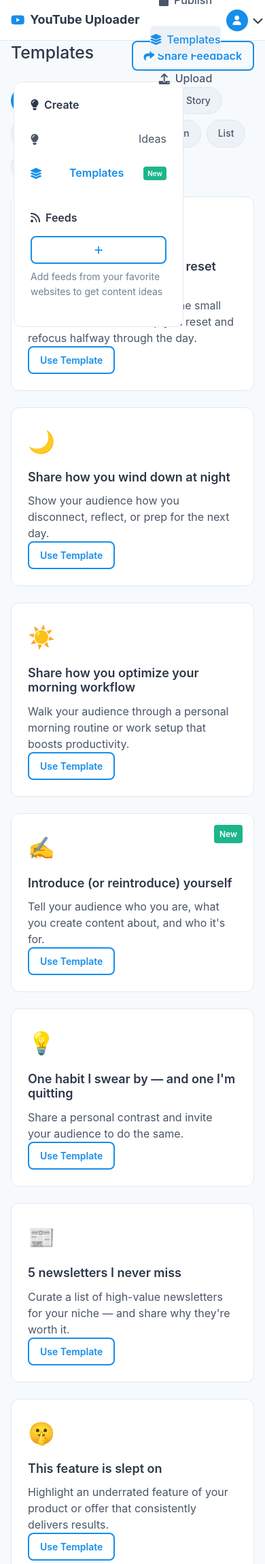
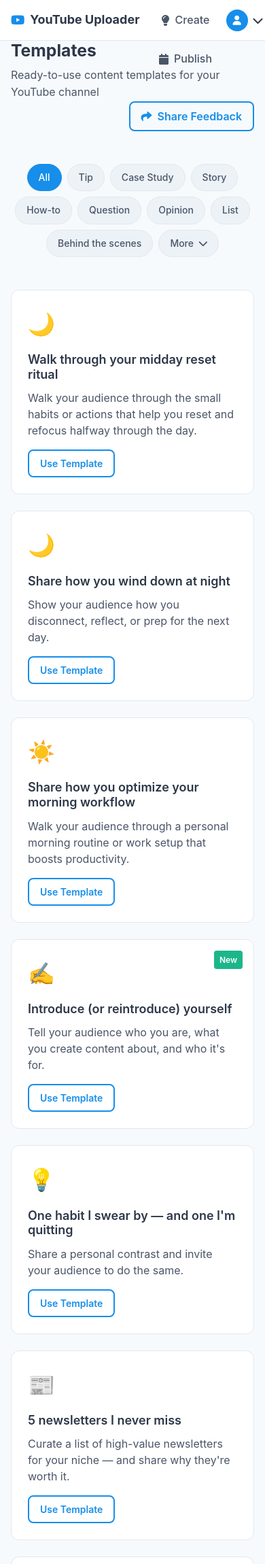
Before and after one commit to kannanspeed/my-youtube, a Flask app: page /templates in a window 390 px wide. Shown: the top 2300 px of the page at 68% size. Run offline with Flask 3, Linux system fonts and the light colour scheme; the visitor is signed in with stand-in values (Sample User, id 1); some libraries are stand-ins or nearby versions.

Commit message:
Add deployment configuration and improve template alignment
- Add GitHub Actions workflow for CI/CD
- Create Docker configuration (Dockerfile, docker-compose.yml)
- Add comprehensive deployment documentation
- Fix template section alignment issues
- Remove upload button from navigation
- Improve responsive design for template cards
- Add environment configuration template
- Update README with multiple deployment options

```diff
--- a/templates/base.html
+++ b/templates/base.html
@@ -687,11 +687,7 @@
             color: var(--buffer-primary);
         }
 
-        .templates-grid {
-            display: grid;
-            grid-template-columns: repeat(auto-fill, minmax(300px, 1fr));
-            gap: 1.5rem;
-        }
+
 
         .template-card {
             background: var(--buffer-bg-primary);
@@ -701,6 +697,8 @@
             cursor: pointer;
             transition: all 0.2s ease;
             position: relative;
+            display: flex;
+            flex-direction: column;
         }
 
         .template-card:hover {
@@ -736,6 +734,11 @@
             border-radius: 4px;
             font-size: 0.75rem;
             font-weight: 600;
+        }
+
+        .template-actions {
+            margin-top: auto;
+            padding-top: 1rem;
         }
 
         /* Publish Page Specific Styles */
@@ -1081,17 +1084,6 @@
         }
 
         /* Templates Page Styles */
-        .templates-sidebar {
-            position: fixed;
-            left: 20px;
-            top: 120px;
-            width: 250px;
-            background: var(--buffer-bg-primary);
-            border: 1px solid var(--buffer-border);
-            border-radius: 12px;
-            padding: 1.5rem;
-            height: fit-content;
-        }
 
         .coming-soon-section {
             border-top: 1px solid var(--buffer-border);
@@ -1228,10 +1220,6 @@
             .publish-actions,
             .templates-actions {
                 justify-content: center;
-            }
-
-            .templates-grid {
-                grid-template-columns: 1fr;
             }
 
             .social-channels {
@@ -1250,17 +1238,14 @@
             </div>
 
             <div class="navbar-nav">
+                <a href="/templates" class="nav-link">
+                    <i class="fas fa-layer-group"></i> Templates
+                </a>
                 <a href="/create" class="nav-link">
                     <i class="fas fa-lightbulb"></i> Create
                 </a>
                 <a href="/publish" class="nav-link">
                     <i class="fas fa-calendar"></i> Publish
-                </a>
-                <a href="/templates" class="nav-link">
-                    <i class="fas fa-layer-group"></i> Templates
-                </a>
-                <a href="/upload" class="nav-link">
-                    <i class="fas fa-upload"></i> Upload
                 </a>
             </div>
 
@@ -1375,17 +1360,14 @@
 
             // Handle different sections
             switch(section) {
-                case 'upload':
-                    window.location.href = '/upload';
+                case 'templates':
+                    window.location.href = '/templates';
                     break;
                 case 'create':
                     showCreateModal();
                     break;
                 case 'publish':
                     showPublishSection();
-                    break;
-                case 'templates':
-                    showTemplatesSection();
                     break;
             }
         }
@@ -1542,7 +1524,7 @@
         // Initialize based on current page
         document.addEventListener('DOMContentLoaded', function() {
             // Show navbar if user is on any authenticated page (logged in)
-            const authenticatedPages = ['/upload', '/publish', '/create', '/templates'];
+            const authenticatedPages = ['/templates', '/publish', '/create'];
             if (authenticatedPages.includes(window.location.pathname)) {
                 showNavbar();
             }
--- a/templates/templates.html
+++ b/templates/templates.html
@@ -4,21 +4,23 @@
 <div id="mainContent">
     <div class="container">
         <!-- Header Section -->
-        <div class="templates-header mb-4">
-            <div class="d-flex justify-content-between align-items-center">
-                <div>
-                    <h2>Templates</h2>
+        <div class="templates-header mb-5">
+            <div class="row align-items-center">
+                <div class="col-md-8">
+                    <h2 class="mb-0" style="color: var(--buffer-text-primary); font-weight: 700;">Templates</h2>
+                    <p class="mb-0 mt-2" style="color: var(--buffer-text-secondary);">Ready-to-use content templates for your YouTube channel</p>
                 </div>
-                <div class="templates-actions">
+                <div class="col-md-4 text-end">
                     <button class="btn btn-outline-primary">
-                        <i class="fas fa-share"></i> Share Feedback
+                        <i class="fas fa-share me-2"></i>Share Feedback
                     </button>
                 </div>
             </div>
         </div>
 
         <!-- Template Categories -->
-        <div class="template-categories mb-4">
+        <div class="template-categories mb-5">
+            <div class="d-flex flex-wrap justify-content-center justify-content-md-start gap-2">
                 <button class="category-btn active" data-category="all">All</button>
                 <button class="category-btn" data-category="tip">Tip</button>
                 <button class="category-btn" data-category="case-study">Case Study</button>
@@ -28,120 +30,142 @@
                 <button class="category-btn" data-category="opinion">Opinion</button>
                 <button class="category-btn" data-category="list">List</button>
                 <button class="category-btn" data-category="behind-scenes">Behind the scenes</button>
-            <button class="category-btn" data-category="more">More <i class="fas fa-chevron-down"></i></button>
+                <button class="category-btn" data-category="more">More <i class="fas fa-chevron-down ms-1"></i></button>
+            </div>
         </div>
 
         <!-- Templates Grid -->
-        <div class="templates-grid">
-            <!-- Row 1 -->
-            <div class="template-card" data-category="how-to">
+        <div class="row g-4">
+            <div class="col-lg-4 col-md-6">
+                <div class="template-card h-100" data-category="how-to">
                     <div class="template-icon">🌙</div>
                     <h4>Walk through your midday reset ritual</h4>
                     <p>Walk your audience through the small habits or actions that help you reset and refocus halfway through the day.</p>
-                <div class="template-actions">
+                    <div class="template-actions mt-auto">
                         <button class="btn btn-outline-primary btn-sm" onclick="useTemplate(this)">Use Template</button>
                     </div>
                 </div>
+            </div>
 
-            <div class="template-card" data-category="story">
+            <div class="col-lg-4 col-md-6">
+                <div class="template-card h-100" data-category="story">
                     <div class="template-icon">🌙</div>
                     <h4>Share how you wind down at night</h4>
                     <p>Show your audience how you disconnect, reflect, or prep for the next day.</p>
-                <div class="template-actions">
+                    <div class="template-actions mt-auto">
                         <button class="btn btn-outline-primary btn-sm" onclick="useTemplate(this)">Use Template</button>
                     </div>
                 </div>
+            </div>
 
-            <div class="template-card" data-category="how-to">
+            <div class="col-lg-4 col-md-6">
+                <div class="template-card h-100" data-category="how-to">
                     <div class="template-icon">☀️</div>
                     <h4>Share how you optimize your morning workflow</h4>
                     <p>Walk your audience through a personal morning routine or work setup that boosts productivity.</p>
-                <div class="template-actions">
+                    <div class="template-actions mt-auto">
                         <button class="btn btn-outline-primary btn-sm" onclick="useTemplate(this)">Use Template</button>
                     </div>
                 </div>
+            </div>
 
-            <div class="template-card" data-category="story">
+            <div class="col-lg-4 col-md-6">
+                <div class="template-card h-100" data-category="story">
                     <div class="template-icon">✍️</div>
                     <h4>Introduce (or reintroduce) yourself</h4>
                     <p>Tell your audience who you are, what you create content about, and who it's for.</p>
                     <div class="template-badge">New</div>
-                <div class="template-actions">
+                    <div class="template-actions mt-auto">
                         <button class="btn btn-outline-primary btn-sm" onclick="useTemplate(this)">Use Template</button>
                     </div>
                 </div>
+            </div>
 
-            <!-- Row 2 -->
-            <div class="template-card" data-category="story">
+            <div class="col-lg-4 col-md-6">
+                <div class="template-card h-100" data-category="story">
                     <div class="template-icon">💡</div>
                     <h4>One habit I swear by — and one I'm quitting</h4>
                     <p>Share a personal contrast and invite your audience to do the same.</p>
-                <div class="template-actions">
+                    <div class="template-actions mt-auto">
                         <button class="btn btn-outline-primary btn-sm" onclick="useTemplate(this)">Use Template</button>
                     </div>
                 </div>
+            </div>
 
-            <div class="template-card" data-category="list">
+            <div class="col-lg-4 col-md-6">
+                <div class="template-card h-100" data-category="list">
                     <div class="template-icon">📰</div>
                     <h4>5 newsletters I never miss</h4>
                     <p>Curate a list of high-value newsletters for your niche — and share why they're worth it.</p>
-                <div class="template-actions">
+                    <div class="template-actions mt-auto">
                         <button class="btn btn-outline-primary btn-sm" onclick="useTemplate(this)">Use Template</button>
                     </div>
                 </div>
+            </div>
 
-            <div class="template-card" data-category="tip">
+            <div class="col-lg-4 col-md-6">
+                <div class="template-card h-100" data-category="tip">
                     <div class="template-icon">🤫</div>
                     <h4>This feature is slept on</h4>
                     <p>Highlight an underrated feature of your product or offer that consistently delivers results.</p>
-                <div class="template-actions">
+                    <div class="template-actions mt-auto">
                         <button class="btn btn-outline-primary btn-sm" onclick="useTemplate(this)">Use Template</button>
                     </div>
                 </div>
+            </div>
 
-            <div class="template-card" data-category="question">
+            <div class="col-lg-4 col-md-6">
+                <div class="template-card h-100" data-category="question">
                     <div class="template-icon">🔥</div>
                     <h4>What's your unpopular opinion about [industry/topic]?</h4>
                     <p>Invite bold responses and challenge the status quo.</p>
-                <div class="template-actions">
+                    <div class="template-actions mt-auto">
                         <button class="btn btn-outline-primary btn-sm" onclick="useTemplate(this)">Use Template</button>
                     </div>
                 </div>
+            </div>
 
-            <!-- Additional Templates -->
-            <div class="template-card" data-category="behind-scenes">
+            <div class="col-lg-4 col-md-6">
+                <div class="template-card h-100" data-category="behind-scenes">
                     <div class="template-icon">🎯</div>
                     <h4>Behind the scenes of my content creation</h4>
                     <p>Show your process, tools, and workspace to build connection with your audience.</p>
-                <div class="template-actions">
+                    <div class="template-actions mt-auto">
                         <button class="btn btn-outline-primary btn-sm" onclick="useTemplate(this)">Use Template</button>
                     </div>
                 </div>
+            </div>
 
-            <div class="template-card" data-category="case-study">
+            <div class="col-lg-4 col-md-6">
+                <div class="template-card h-100" data-category="case-study">
                     <div class="template-icon">📊</div>
                     <h4>My biggest content marketing win</h4>
                     <p>Share a success story and the lessons learned from your content marketing efforts.</p>
-                <div class="template-actions">
+                    <div class="template-actions mt-auto">
                         <button class="btn btn-outline-primary btn-sm" onclick="useTemplate(this)">Use Template</button>
                     </div>
                 </div>
+            </div>
 
-            <div class="template-card" data-category="tip">
+            <div class="col-lg-4 col-md-6">
+                <div class="template-card h-100" data-category="tip">
                     <div class="template-icon">⚡</div>
                     <h4>Quick tip for [specific problem]</h4>
                     <p>Share a actionable tip that solves a common problem your audience faces.</p>
-                <div class="template-actions">
+                    <div class="template-actions mt-auto">
                         <button class="btn btn-outline-primary btn-sm" onclick="useTemplate(this)">Use Template</button>
                     </div>
                 </div>
+            </div>
 
-            <div class="template-card" data-category="opinion">
+            <div class="col-lg-4 col-md-6">
+                <div class="template-card h-100" data-category="opinion">
                     <div class="template-icon">🎭</div>
                     <h4>Why I changed my mind about [topic]</h4>
                     <p>Share how your perspective evolved and what influenced the change.</p>
-                <div class="template-actions">
+                    <div class="template-actions mt-auto">
                         <button class="btn btn-outline-primary btn-sm" onclick="useTemplate(this)">Use Template</button>
+                    </div>
                 </div>
             </div>
         </div>
@@ -184,31 +208,7 @@
             </div>
         </div>
 
-        <!-- Sidebar -->
-        <div class="templates-sidebar">
-            <div class="sidebar-section">
-                <h6><i class="fas fa-lightbulb me-2"></i>Create</h6>
-                <ul class="sidebar-menu">
-                    <li>
-                        <i class="fas fa-lightbulb"></i> Ideas
-                    </li>
-                    <li class="active">
-                        <i class="fas fa-layer-group"></i> Templates
-                        <div class="template-badge-small">New</div>
-                    </li>
-                </ul>
-            </div>
 
-            <div class="sidebar-section">
-                <h6><i class="fas fa-rss me-2"></i>Feeds</h6>
-                <button class="btn btn-sm btn-outline-primary w-100">
-                    <i class="fas fa-plus"></i>
-                </button>
-                <p class="small text-muted mt-2">
-                    Add feeds from your favorite websites to get content ideas
-                </p>
-            </div>
-        </div>
     </div>
 </div>
 
```
Also changed, not shown: docker-compose.yml (added, +20 -0 lines), .github/workflows/deploy.yml (added), README.md, 2 other files. Lines whose indentation alone changed are shown as unchanged.
